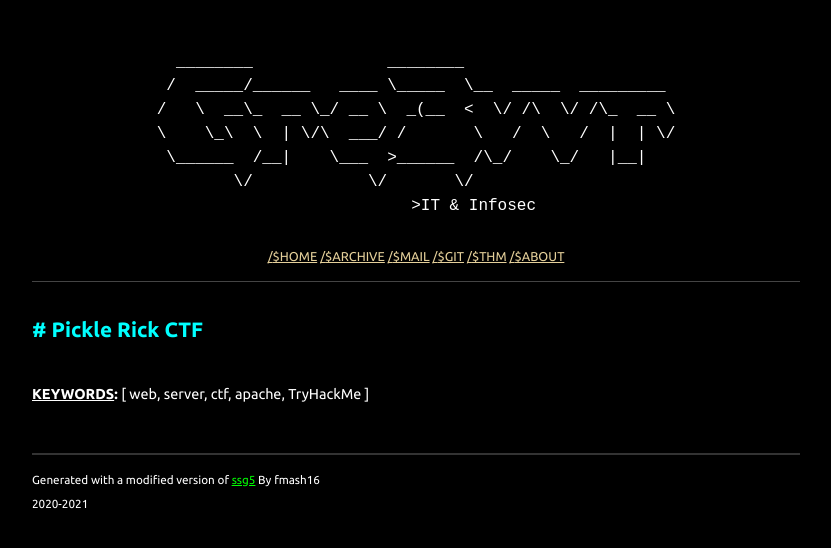
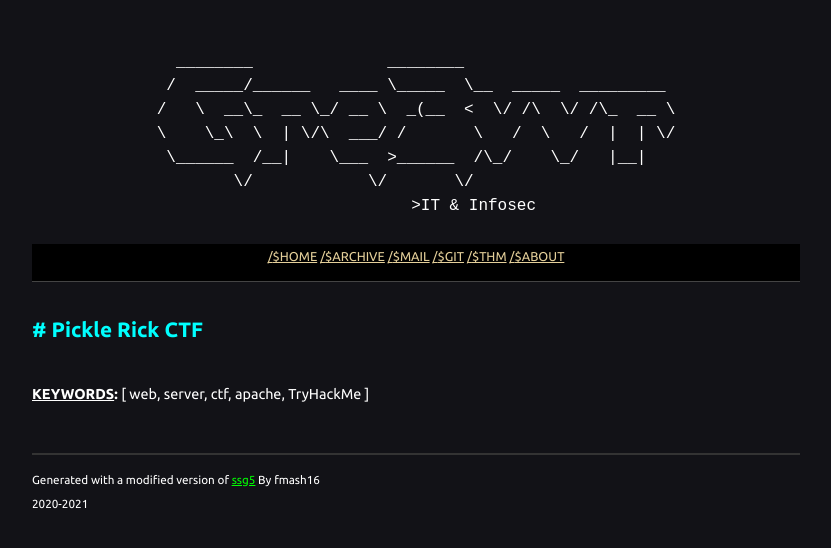
Before and after one commit to Gre3vvr/Gre3vvr.github.io, a plain HTML site: page index.html in a window 1280 px wide. Shown: the whole page, without its empty margins (224-1055 px from the left). Drawn offline with Linux system fonts and the light colour scheme.

Commit message:
Update style.css

```diff
--- a/css/style.css
+++ b/css/style.css
@@ -8,7 +8,7 @@ html {
 body {
   font-family: 'Ubuntu', sans-serif;
   color: #ffffff;
-  background-color: #000000;
+  background-color: #121217;
   font-size: 12px;
   line-height: 1.5em;
   padding: 1em;
```
